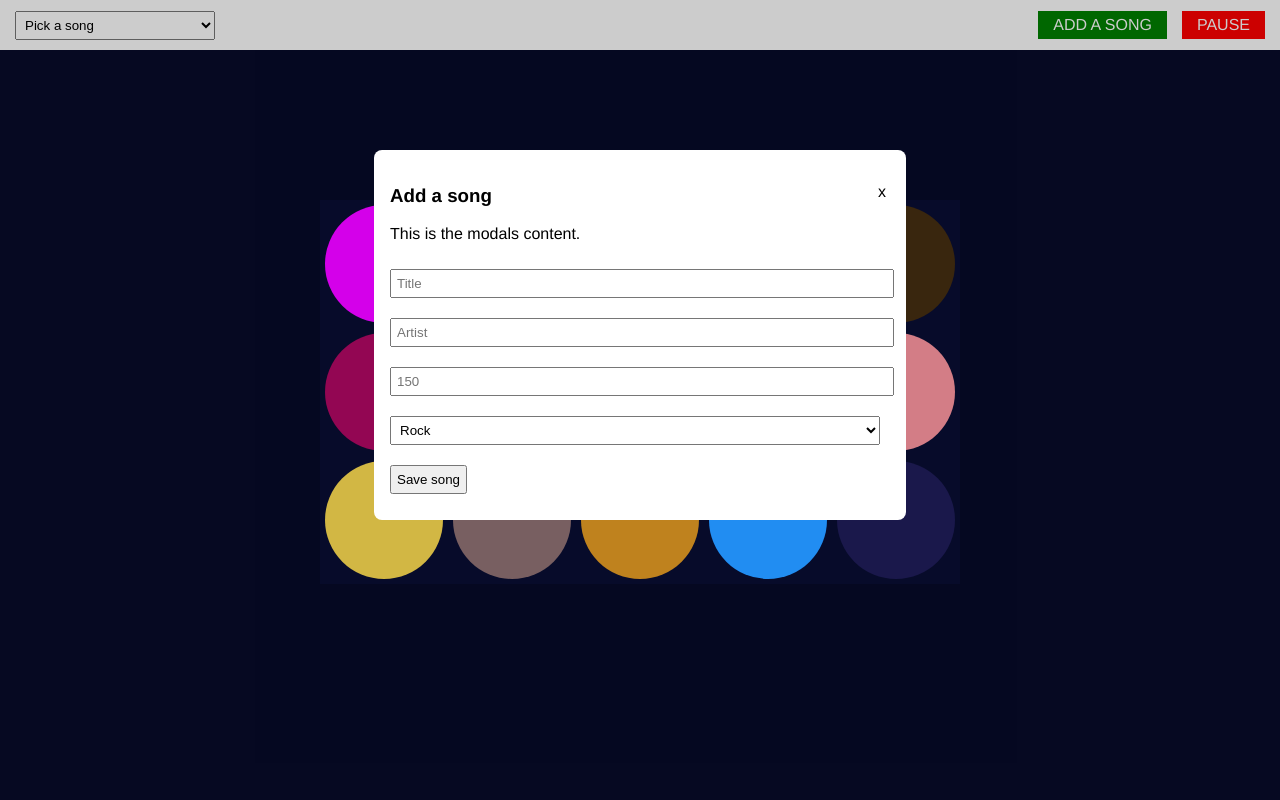
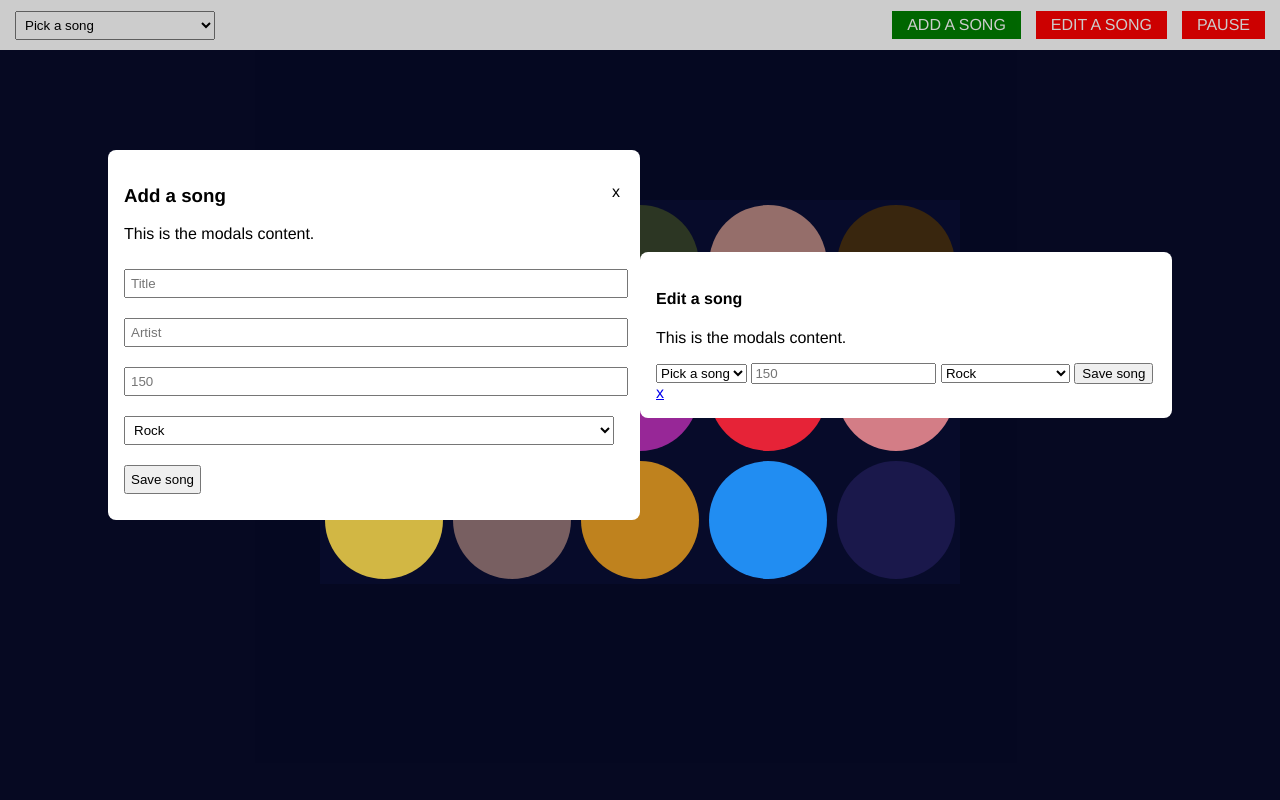
Before and after one commit to EzekielCodes/Web-Programming-Intro, a PHP site: page /labo02/labo07/public/index.html in a window 1280 px wide, after a click on "ADD A SONG". Run offline with PHP 8.4, Linux system fonts and the light colour scheme.

Commit message:
Edit not finished

```diff
--- a/mce-labo01-v202209/app/public/labo07/public/disco.css
+++ b/mce-labo01-v202209/app/public/labo07/public/disco.css
@@ -171,6 +171,15 @@
 	border-radius: 8px;
 }
 
+.modall {
+	z-index: 1;
+	background-color: white;
+	width: 80%;
+	max-width: 500px;
+	padding: 1rem;
+	border-radius: 8px;
+}
+
 .modal input,
 .modal select {
 	float: left;
--- a/mce-labo01-v202209/app/public/labo07/public/disco.js
+++ b/mce-labo01-v202209/app/public/labo07/public/disco.js
@@ -145,7 +145,20 @@
 	};
 
 	const editSong = function(song) {
-
+		fetch('/songs/:id', {
+			method: 'PUT', // or 'PUT'
+			headers: {
+				'Content-Type': 'application/json',
+			},
+			body: JSON.stringify(song),
+			})
+			.then((response) => response.json())
+			.then((song) => {
+				console.log('Success:', song);
+			})
+			.catch((error) => {
+				console.error('Error:', error);
+			});
 	};
 
 	const pause = function() {
@@ -211,4 +224,17 @@
 	// @todo
 	// Event click for edit
 
+	document.getElementById('formEdit').addEventListener('submit',function(e){
+		e.preventDefault();
+		let bpm = document.querySelector('[name="bpm"]').value;
+		let genre = document.querySelector('[name="genre"]').value;
+
+		var song = {
+			bpm : bpm,
+			genre : genre
+		}
+		editSong(song);
+		refreshSongs();
+	})
+
 })();
--- a/mce-labo01-v202209/app/public/labo07/public/index.html
+++ b/mce-labo01-v202209/app/public/labo07/public/index.html
@@ -19,6 +19,9 @@
     <div class="right">
         <div id="add">
             <a href="#song-modal">Add a song</a>
+        </div>
+        <div id="edit">
+            <a href="#song-modal">Edit a song</a>
         </div>
         <div id="pause">
             <a href="#" class="stop">Pause</a>
@@ -51,6 +54,27 @@
         </div>
     </div>
 
+    <div class="modall">
+        <h4>Edit a song</h4>
+        <p>This is the modals content.</p>
+        <form action="" method="put" id = "formEdit">
+            <select id="jukebox">
+                <option value="">Pick a song</option>
+            </select>
+            <input type="number" name="bpm" placeholder="150"/>
+            <select name="genre">
+                <option value="rock">Rock</option>
+                <option value="house">House</option>
+                <option value="electronic">Electronic</option>
+                <option value="alternative techno">Alternative techno</option>
+            </select>
+            <input type="submit" value="Save song"/>
+        </form>
+        <div class="modall-close">
+            <a href="#">x</a>
+        </div>
+    </div>
+
     <a href="#" class="modal-bg"></a>
 </div>
 <script src="disco.js"></script>
```
Also changed, not shown: mce-labo01-v202209/app/public/labo07/app.js (+5 -4 lines), mce-labo01-v202209/app/public/labo07/discotheque.db.
